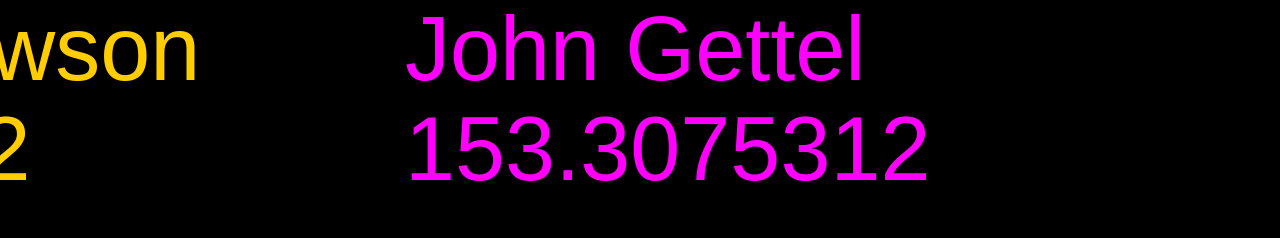
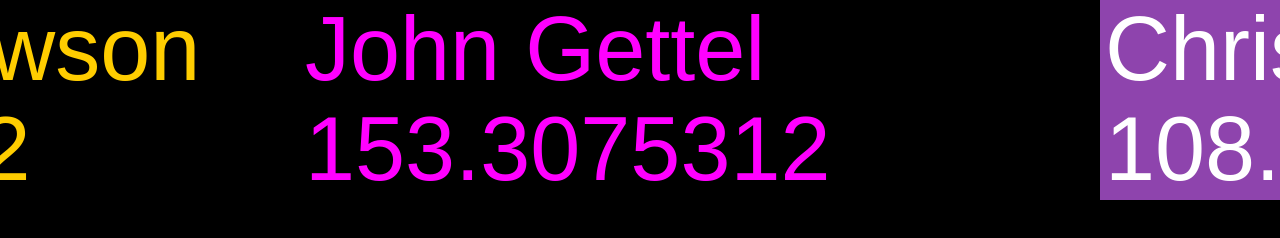
Before and after one commit to bermanjt/RyanMathewson.github.io, a plain HTML site: page VacationTimer.html in a window 1280 px wide. Drawn offline with Linux system fonts and the light colour scheme.

Commit message:
Tile size reduced

```diff
--- a/VacationTimer.html
+++ b/VacationTimer.html
@@ -25,7 +25,7 @@
 
     // settings
     var scrollSpeed = 0.1; // px per ms
-    var tileWidth = 900;
+    var tileWidth = 800;
     var tileHeight = 200;
     var textMargin = 5;
     var tiles = [];
```
